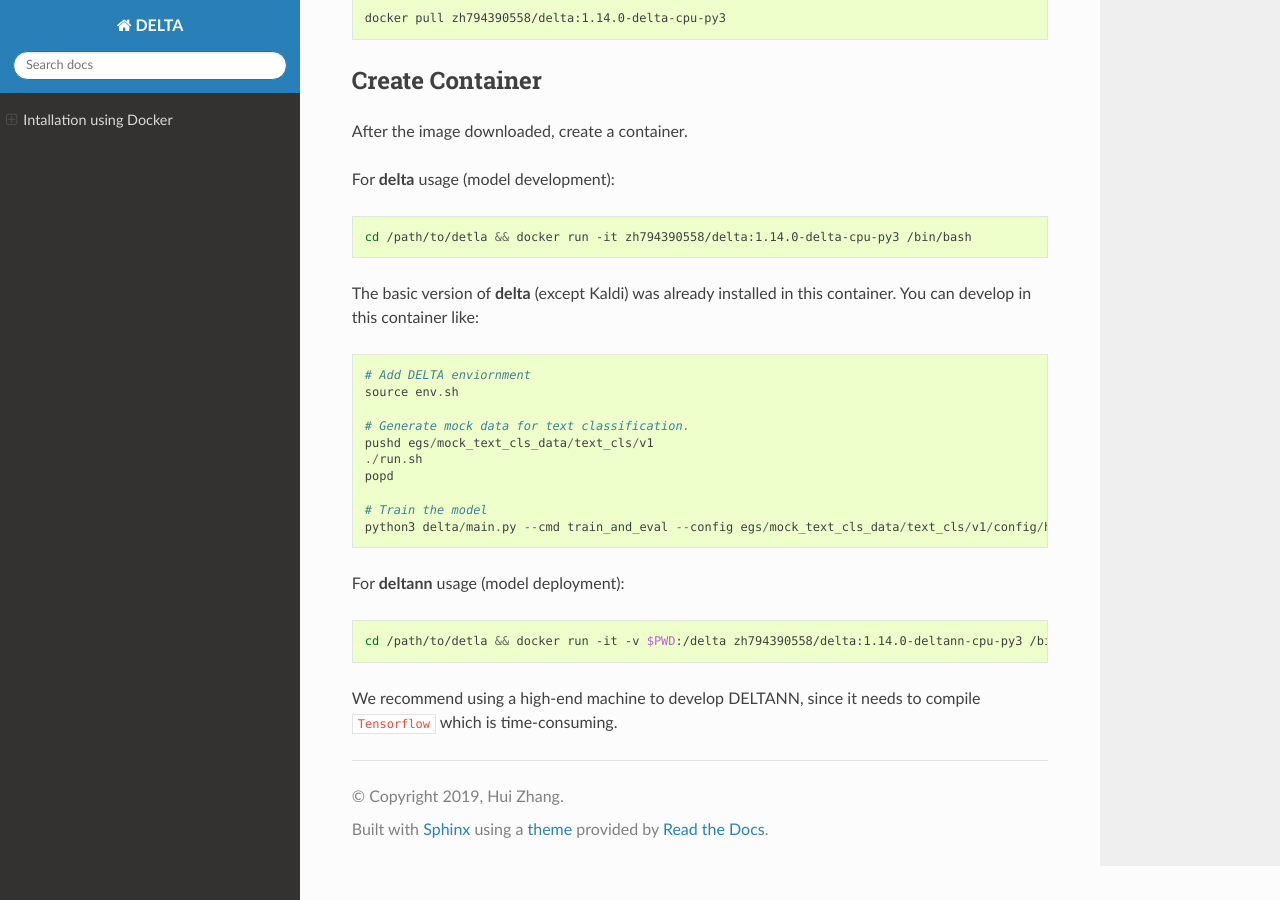
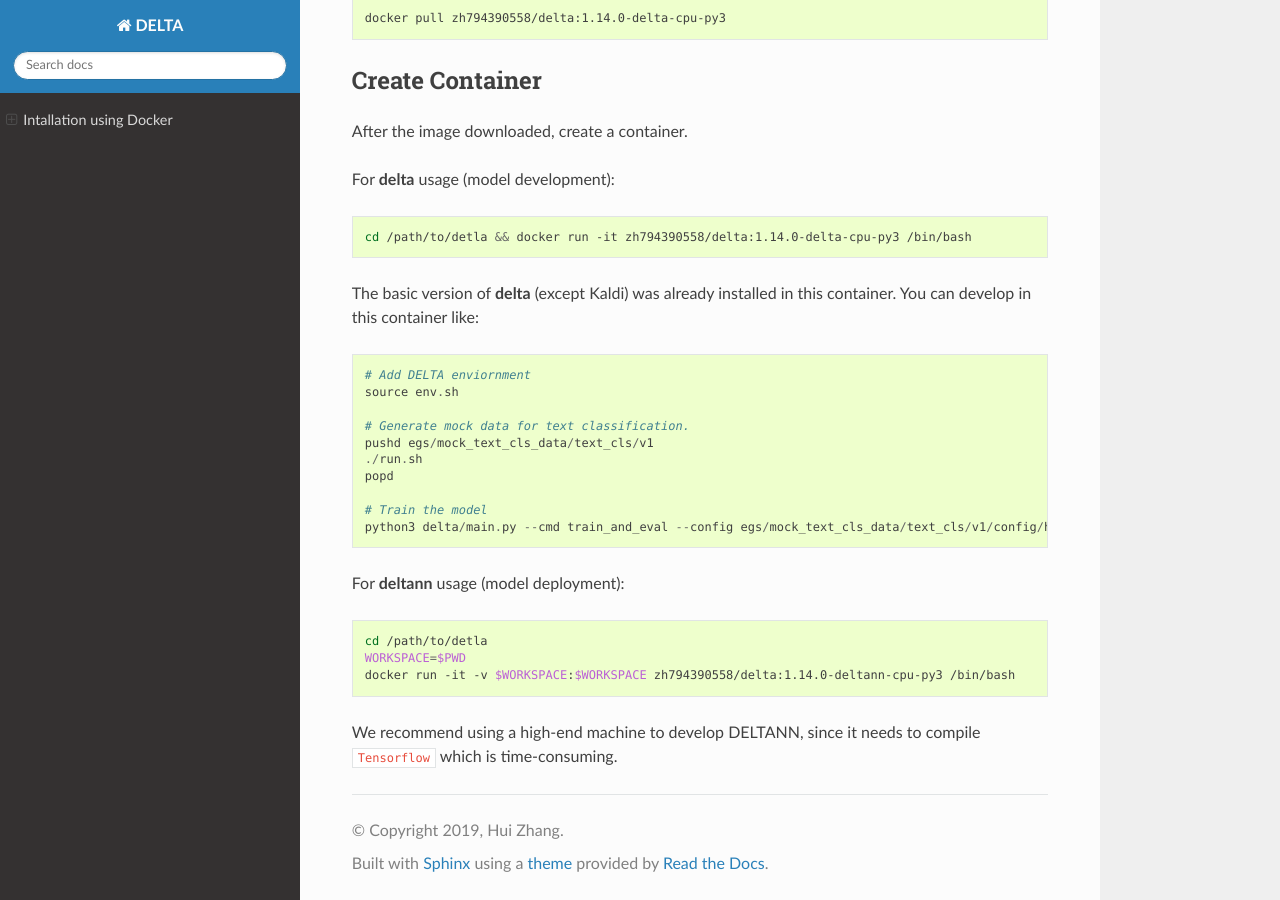
Before and after one commit to Delta-ML/delta, a Sphinx documentation site: the page built from docs/installation/using_docker.md, in a window 1280 px wide and 900 px high, scrolled down 661 px. Built offline with Sphinx 7.4.7 and the Read the Docs theme 2.0.0, drawn with Linux system fonts in a browser that asks for light colours.

Commit message:
refactor dpl

````diff
--- a/docs/installation/using_docker.md
+++ b/docs/installation/using_docker.md
@@ -58,7 +58,9 @@ python3 delta/main.py --cmd train_and_eval --config egs/mock_text_cls_data/text_
 For **deltann** usage (model deployment):
 
 ```bash
-cd /path/to/detla && docker run -it -v $PWD:/delta zh794390558/delta:1.14.0-deltann-cpu-py3 /bin/bash
+cd /path/to/detla
+WORKSPACE=$PWD
+docker run -it -v $WORKSPACE:$WORKSPACE zh794390558/delta:1.14.0-deltann-cpu-py3 /bin/bash
 ```
 
 We recommend using a high-end machine to develop DELTANN, since it needs to compile
````
Also changed, not shown: dpl/README.md (added), dpl/gadapter/README.md (added), 9 other files.
